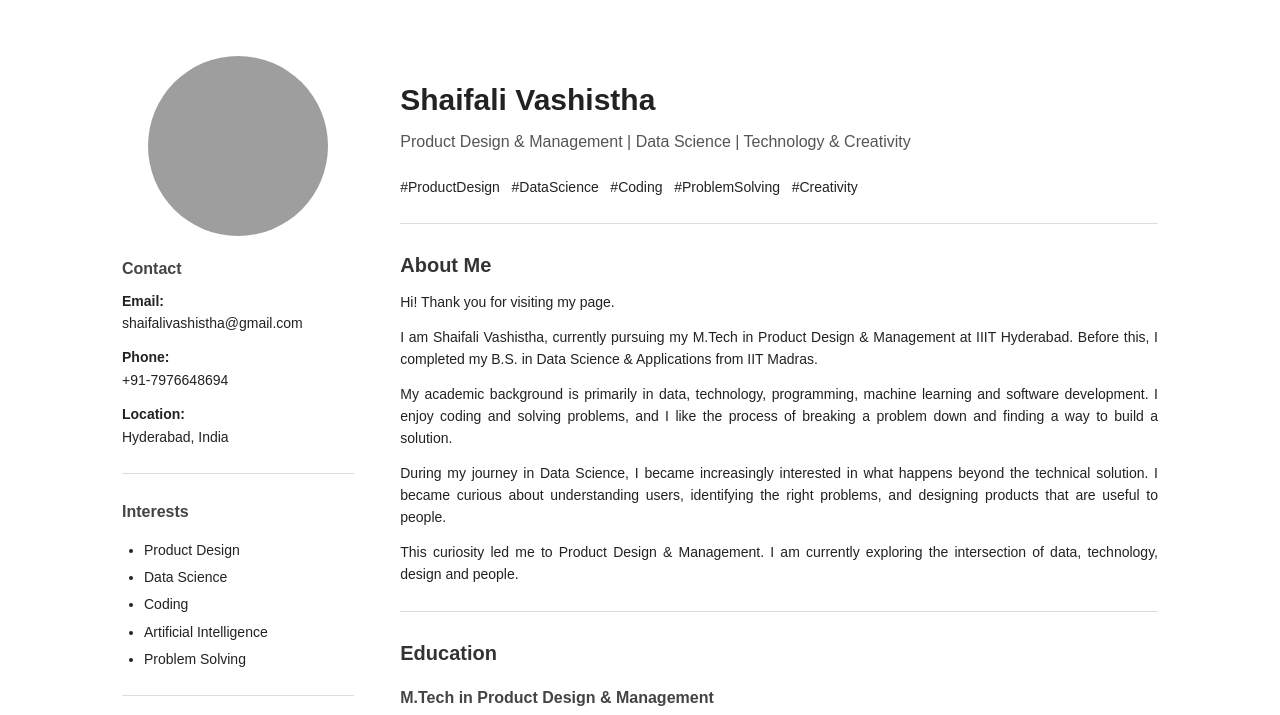
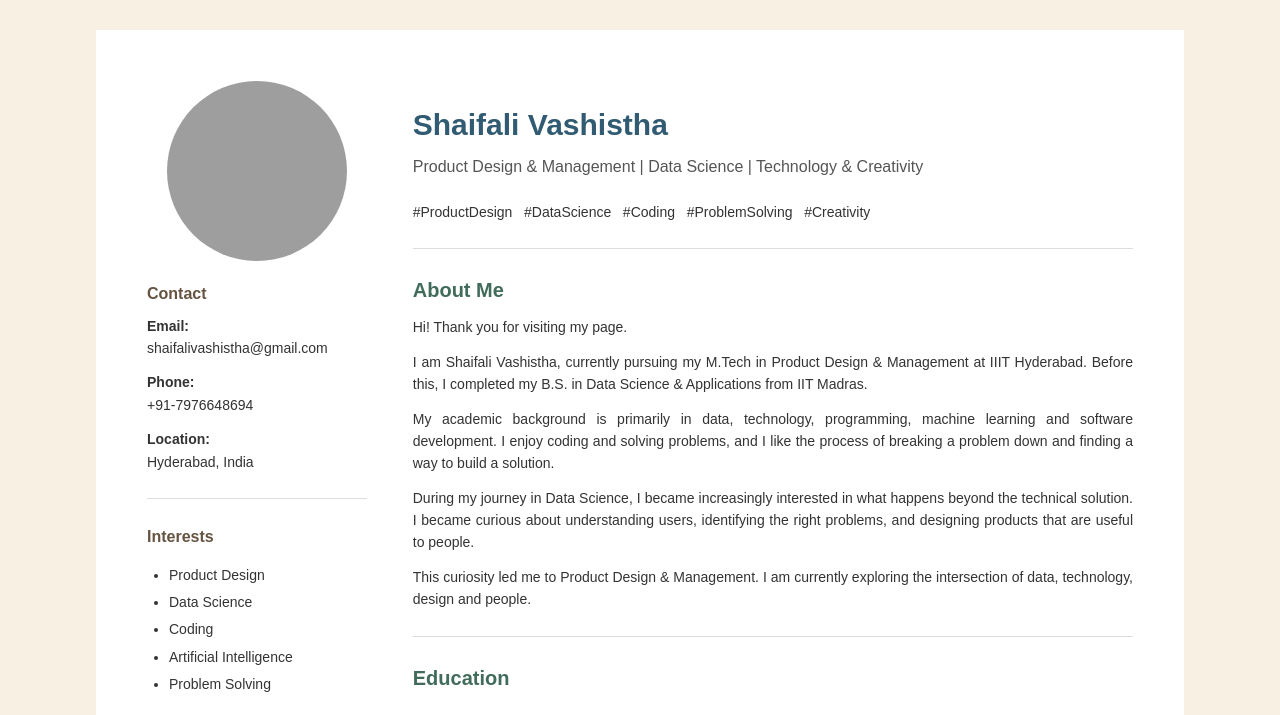
Before and after one commit to shaifalivashistha/shaifalivashistha.github.io, a plain HTML site: page index.html in a window 1280 px wide. Shown: the top 715 px of the page. Drawn offline with Linux system fonts and the light colour scheme; grey boxes are pictures that could not be loaded.

Commit message:
website style updated

```diff
--- a/style.css
+++ b/style.css
@@ -2,8 +2,8 @@ body {
   margin: 0;
   padding: 0;
 
-  background-color: white;
-  color: #222222;
+  background-color: #f7f0e3;
+  color: #333333;
 
   font-family: Arial, Helvetica, sans-serif;
   font-size: 14px;
@@ -18,6 +18,10 @@ body {
   max-width: 1100px;
 
   margin: 30px auto;
+
+  padding: 25px;
+
+  background-color: white;
 
   border-collapse: separate;
   border-spacing: 25px;
@@ -60,12 +64,25 @@ body {
 
 
 
-
 h1 {
   font-size: 30px;
   margin-bottom: 5px;
-  color: #222222;
+  color: #315b72;
 }
+
+h2 {
+  font-size: 20px;
+  color: #416b5a;
+  margin-top: 20px;
+  margin-bottom: 10px;
+}
+
+h3 {
+  font-size: 16px;
+  color: #665442;
+  margin-bottom: 4px;
+}
+
 
 
 
@@ -82,25 +99,12 @@ h4 {
 
 
 
-h2 {
-  font-size: 20px;
-
-  color: #333333;
-
-  margin-top: 20px;
-  margin-bottom: 10px;
-}
 
 
 
 
-h3 {
-  font-size: 16px;
 
-  color: #444444;
 
-  margin-bottom: 4px;
-}
 
 
 
@@ -138,12 +142,12 @@ hr {
 
 
 a {
-  color: #2b5d87;
-
+  color: #416b7a;
   text-decoration: none;
 }
 
 a:hover {
+  color: #a05a3a;
   text-decoration: underline;
 }
 
@@ -166,7 +170,8 @@ a:hover {
 
   object-fit: cover;
 
-  border: 1px solid #dddddd;
+  border: 2px solid #ded2bf;
+  border-radius: 4px;
 }
 
 .gallery img:hover {
```
